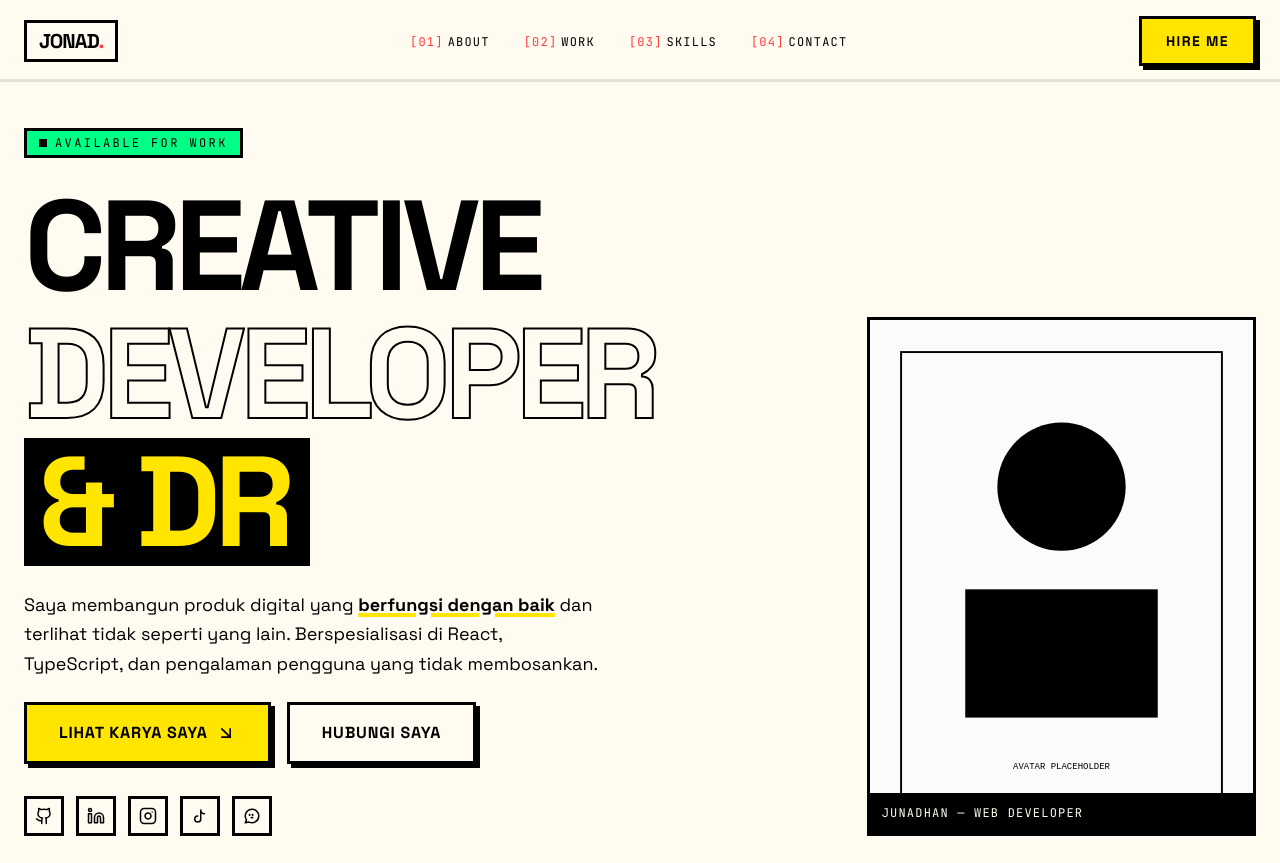
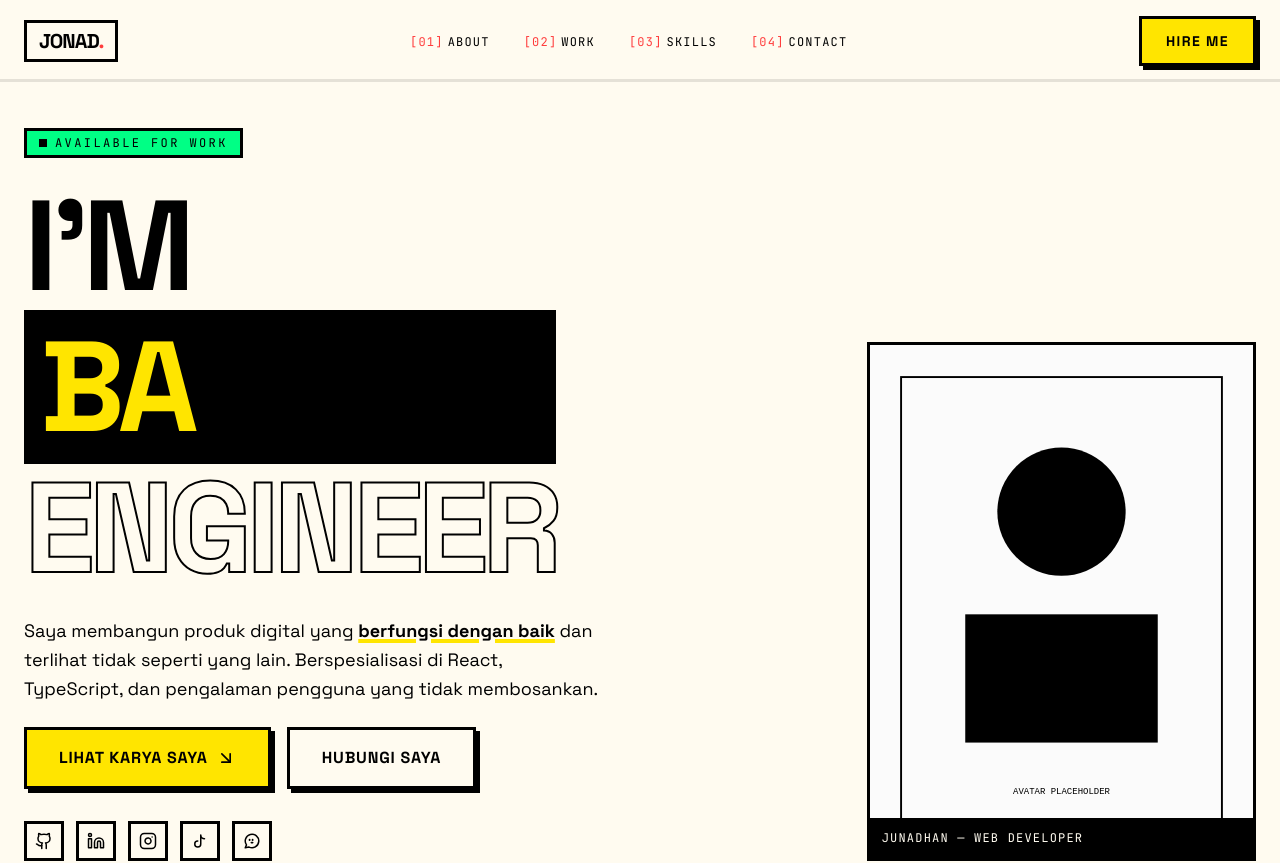
Before and after one commit to j0nsss/brutalism-portofolio, a React (Vite) app: page / in a window 1280 px wide. Shown: the top 863 px of the page. Built offline with nearby package versions, Linux system fonts and the light colour scheme.

Commit message:
hero update 0.1

```diff
--- a/src/components/sections/HeroSection.tsx
+++ b/src/components/sections/HeroSection.tsx
@@ -47,7 +47,7 @@ export function HeroSection() {
   const imageY = useTransform(scrollY, [0, 600], [0, 40])
   const blockY = useTransform(scrollY, [0, 600], [0, -20])
   const { text: typewriterText } = useTypewriter({
-    words: ['DESIGNER', 'DREAMER', 'GAMER'],
+    words: ['FRONTEND', 'BACKEND', 'FULL-STACK'],
     typeSpeed: 100,
     deleteSpeed: 50,
     pauseAfterType: 2000,
@@ -77,14 +77,13 @@ export function HeroSection() {
             variants={itemVariants}
             className="text-display-xl font-display font-black leading-none tracking-tighter"
           >
-            CREATIVE<br />
-            <span className="text-outline">DEVELOPER</span><br />
-            <span className="text-brutal-yellow bg-brutal-black px-4 inline-flex items-center">
-              &amp;&nbsp;
-              <span className="inline-flex">
+            I'M<br />
+            <span className="inline-flex flex-col">
+              <span className="text-brutal-yellow bg-brutal-black px-4 inline-flex items-center min-h-[1.2em]" style={{ minWidth: '2ch' }}>
                 {typewriterText}
-                <span className="animate-blink inline-block w-[3px] h-[0.8em] bg-brutal-yellow ml-0.5 self-end mb-1" />
+                <span className="animate-blink inline-block w-[3px] h-[0.9em] bg-brutal-yellow ml-1 self-end mb-1" />
               </span>
+              <span className="text-outline">ENGINEER</span>
             </span>
           </motion.h1>
 
```
Also changed, not shown: 15 other files (tests, documents, lock files or other folders).
